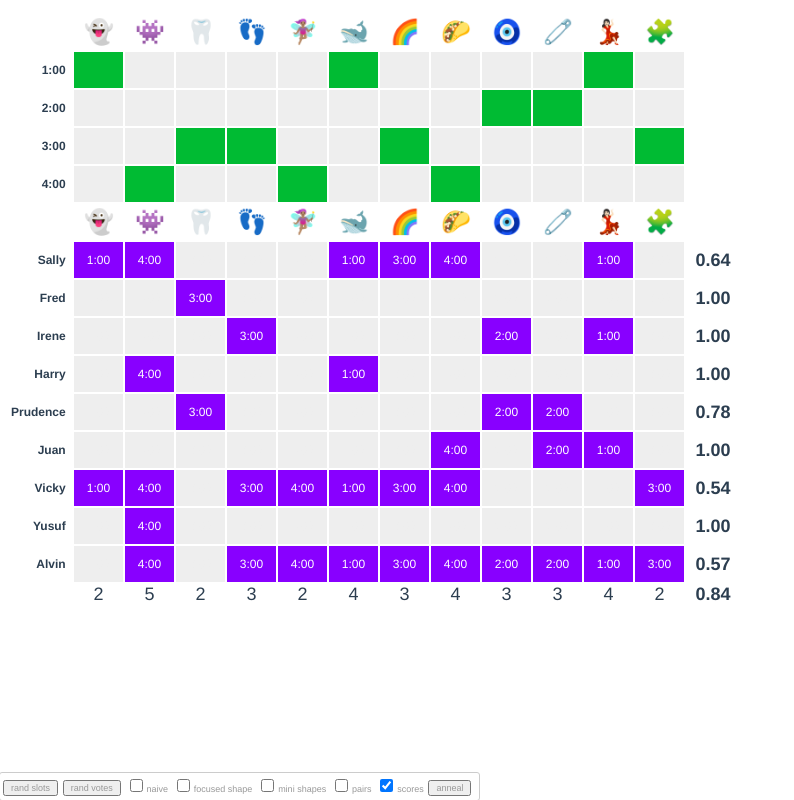
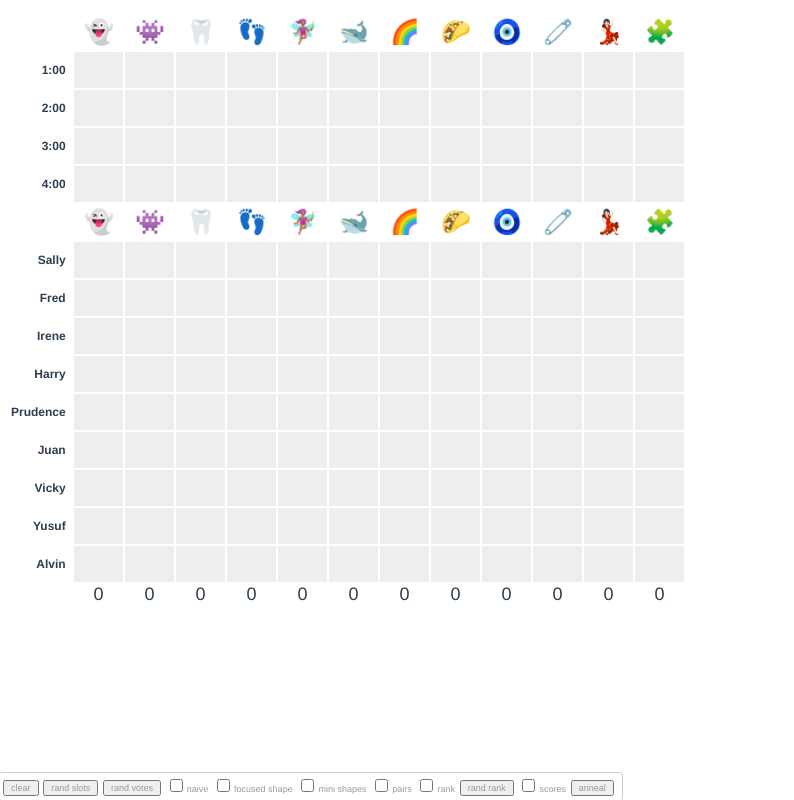
Before and after one commit to pcantrell/sessionizer-visualizer, a Vue app: page / in a window 1280 px wide. Shown: the whole page, without its empty margins (0-794 px from the left). Built offline with nearby package versions, Linux system fonts and the light colour scheme.

Commit message:
Implied session ranking

```diff
--- a/src/App.vue
+++ b/src/App.vue
@@ -21,7 +21,11 @@
 
           <td class="focused placeholder" v-if="options.showFocusedShape && focus">
             <div class="big shape-block-row">
-              <div class="big shape-block" v-for="session in groupedSessions(focus)[timeslotID]"/>
+              <div class="big shape-block" v-for="session in groupedSessions(focus)[timeslotID]">
+                <div class="ranking" v-if="options.showRanking">
+                  {{ focus.votes.indexOf(schedule.sessions.indexOf(session)) + 1 }}
+                </div>
+              </div>
             </div>
           </td>
         </tr>
@@ -104,7 +108,7 @@
         <div v-for="sessionGroup in groupedSessions(participant)">
           <div v-for="session0, index in sessionGroup">
             <div v-for="session1 in sessionGroup.slice(index + 1)" class="complaint">
-              ☹️ {{ participant.name }}: {{ session0.name }} vs {{ session1.name }}
+              ☹️ <b>{{ participant.name }}</b>: {{ session0.name }} vs {{ session1.name }}
             </div>
           </div>
         </div>
@@ -116,12 +120,15 @@
     </div>
 
     <div class="control-panel">
+      <button @click="clear()">clear</button>
       <button @click="randomizeSlots()">rand slots</button>
       <button @click="randomizeVotes()">rand votes</button>
       <Toggle v-model="options.showNaiveScores" label="naive" />
       <Toggle v-model="options.showFocusedShape" label="focused shape" />
       <Toggle v-model="options.showMiniShapes" label="mini shapes" />
       <Toggle v-model="options.showPairs" label="pairs" />
+      <Toggle v-model="options.showRanking" label="rank" />
+      <button @click="randomizeRanks()">rand rank</button>
       <Toggle v-model="options.showShapeScores" label="scores" />
       <button @click="anneal()">anneal</button>
     </div>
@@ -141,8 +148,31 @@ import Toggle from './components/Toggle.vue';
 
 export default class App extends Vue {
   public schedule = {
-    participants: ["Sally", "Fred", "Irene", "Harry", "Prudence", "Juan", "Vicky", "Yusuf", "Alvin"].map(makeParticipant),
-    sessions: ["👻", "👾", "🦷", "👣", "🧚🏽‍♀️", "🐋", "🌈", "🌮", "🧿", "🧷", "💃🏻", "🧩"].map(makeSession),
+    participants: [
+      "Sally",
+      "Fred",
+      "Irene",
+      "Harry",
+      "Prudence",
+      "Juan",
+      "Vicky",
+      "Yusuf",
+      "Alvin",
+    ].map(makeParticipant),
+    sessions: [
+      "👻",
+      "👾",
+      "🦷",
+      "👣",
+      "🧚🏽‍♀️",
+      "🐋",
+      "🌈",
+      "🌮",
+      "🧿",
+      "🧷",
+      "💃🏻",
+      "🧩",
+    ].map(makeSession),
     timeslots: ["1:00", "2:00", "3:00", "4:00"],
   };
   public focus: Participant | null = null;
@@ -151,6 +181,7 @@ export default class App extends Vue {
     showNaiveScores: false,
     showFocusedShape: false,
     showMiniShapes: false,
+    showRanking: false,
     showPairs: false,
     showShapeScores: false,
   };
@@ -165,13 +196,15 @@ export default class App extends Vue {
     super();
     setTimeout(
       () => {
-        this.randomizeSlots();
-        this.randomizeVotes();
+        // this.randomizeSlots();
+        // this.randomizeVotes();
+        // this.randomizeRanks();
         // this.options.showNaiveScores = true;
         // this.options.showFocusedShape = true;
         // this.options.showMiniShapes = true;
         // this.options.showPairs = true;
-        this.options.showShapeScores = true;
+        // this.options.showRanking = true;
+        // this.options.showShapeScores = true;
       }, 0.2);
   }
 
@@ -253,6 +286,15 @@ export default class App extends Vue {
     return this.focus && this.focus.votes.includes(sessionID) || false;
   }
 
+  public clear() {
+    for (const session of this.schedule.sessions) {
+      session.timeslotID = undefined;
+    }
+    for (const participant of this.schedule.participants) {
+      participant.votes = [];
+    }
+  }
+
   public randomizeSlots() {
     for (const session of this.schedule.sessions) {
       session.timeslotID = Math.floor(Math.random() * this.schedule.timeslots.length);
@@ -268,13 +310,23 @@ export default class App extends Vue {
     }
   }
 
+  public randomizeRanks() {
+    for (const participant of this.schedule.participants) {
+      this.shuffle(participant.votes);
+    }
+  }
+
   public anneal() {
     if (this.annealing) {
       this.annealing = false;
       this.bestSchedule.forEach((timeslotID, index) => {
         this.schedule.sessions[index].timeslotID = timeslotID;
       });
-      window.console.log("Reset to", this.bestScore, this.averageOverParticipants(this.shapeScore), JSON.stringify(this.extractTimeslotIDs()));
+      window.console.log(
+        "Reset to",
+        this.bestScore,
+        this.averageOverParticipants(this.shapeScore),
+        JSON.stringify(this.extractTimeslotIDs()));
       return;
     }
 
@@ -287,6 +339,18 @@ export default class App extends Vue {
 
   public randomIntLessThan(max: number): number {
     return Math.floor(Math.random() * max);
+  }
+
+  public randomInt(min: number, max: number): number {
+    return this.randomIntLessThan(max - min) + min;
+  }
+
+  public shuffle(array: any[]) {
+    array.forEach((_, index0) => {
+      const index1 = this.randomInt(index0, array.length);
+      [array[index0], array[index1]] = [array[index1], array[index0]];
+    });
+    array.push(array.pop()); // force update
   }
 
   public sample(array: any[]) {
@@ -305,7 +369,10 @@ export default class App extends Vue {
 
     const score = this.averageOverParticipants(this.shapeScore) || 0;
     if (score > this.bestScore) {
-      window.console.log("New best", score, JSON.stringify(this.extractTimeslotIDs()));
+      window.console.log(
+        "New best",
+        score,
+        JSON.stringify(this.extractTimeslotIDs()));
       this.bestScore = score;
       this.bestSchedule = this.extractTimeslotIDs();
     } else if (score < prevScore && Math.random() < this.annealingIters / this.annealingMaxIters) {
@@ -450,6 +517,13 @@ function makeParticipant(name: string): Participant {
       border-left: 1px solid black;
       margin-left: 2em;
       margin-bottom: -0.3em;
+      .ranking {
+        color: white;
+        padding-top: 0.4em;
+        text-align: center;
+        font-weight: bold;
+        font-size: 150%;
+      }
     }
   }
   .shape-block {
@@ -472,6 +546,7 @@ function makeParticipant(name: string): Participant {
   position: fixed;
   right: 1em;
   top: 1em;
+  width: 12em;
   height: 100%;
   font-size: 120%;
 }
```
